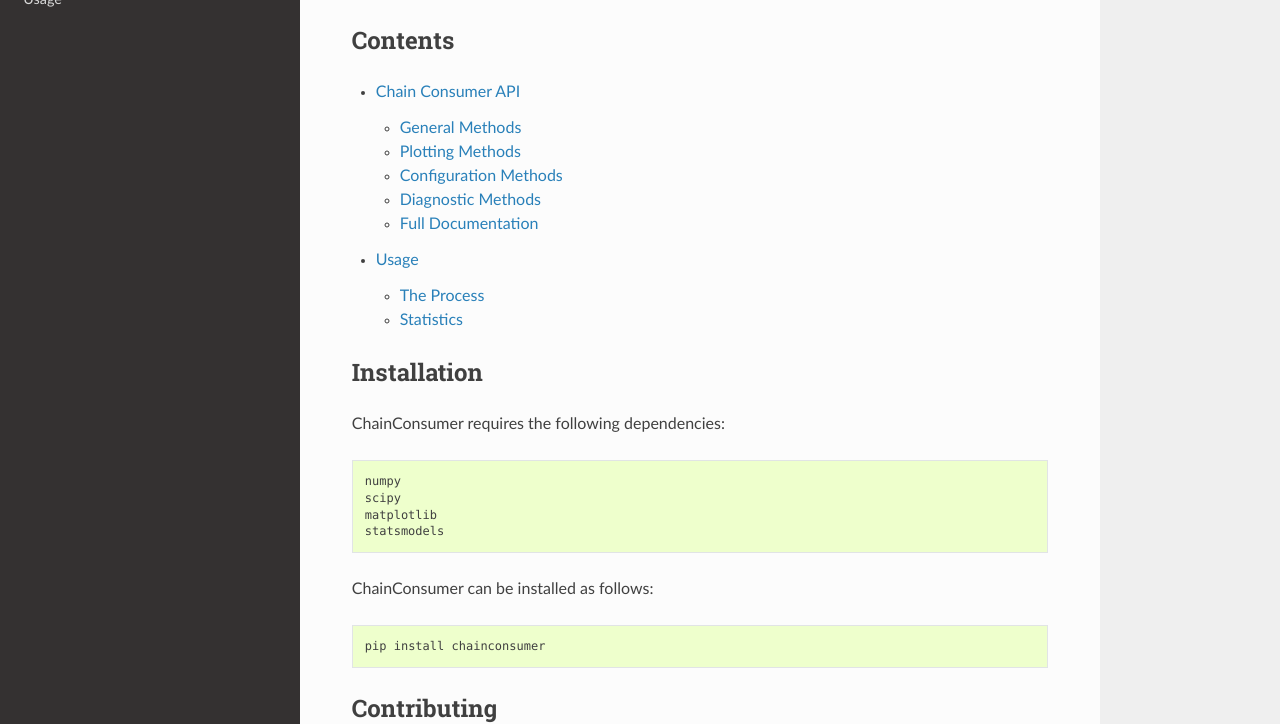
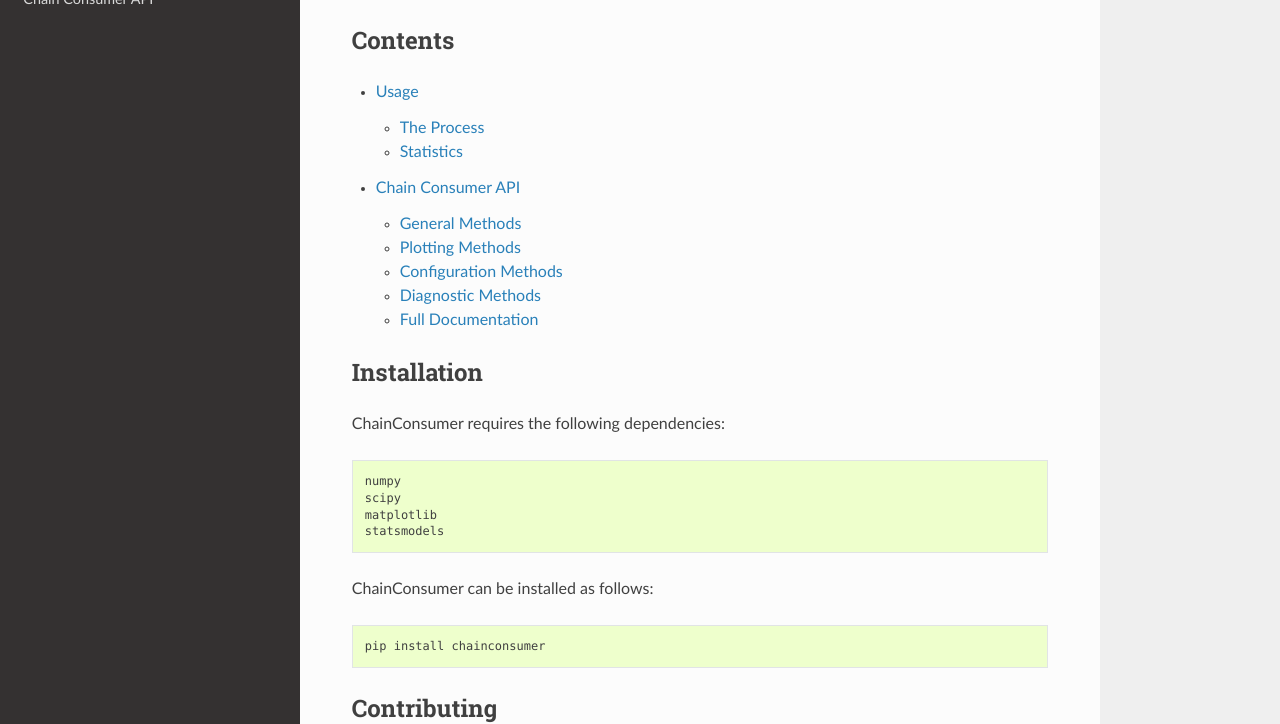
Before and after one commit to Samreay/ChainConsumer, a Sphinx documentation site: the page built from doc/index.rst, in a window 1280 px wide and 900 px high, scrolled down 843 px, cut to the strip 176-900 px from the top of the window. Built offline with Sphinx 7.4.7 and the Read the Docs theme 2.0.0, drawn with Linux system fonts in a browser that asks for light colours; pages that are not in the unit, such as notebooks, are missing from menus.

Commit message:
Updating doco

```diff
--- a/doc/index.rst
+++ b/doc/index.rst
@@ -37,9 +37,9 @@ Contents
 .. toctree::
    :maxdepth: 2
 
-   chain_api
    usage
    examples/index
+   chain_api
 
 Installation
 ------------
```
